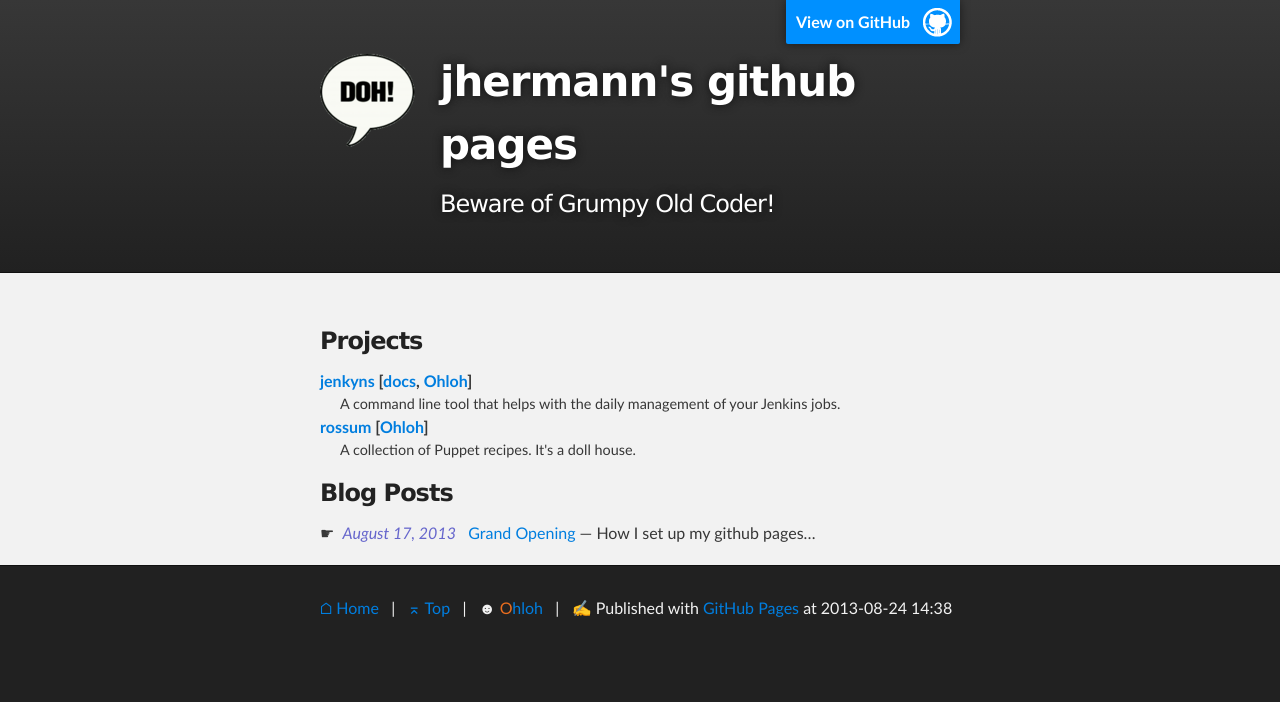
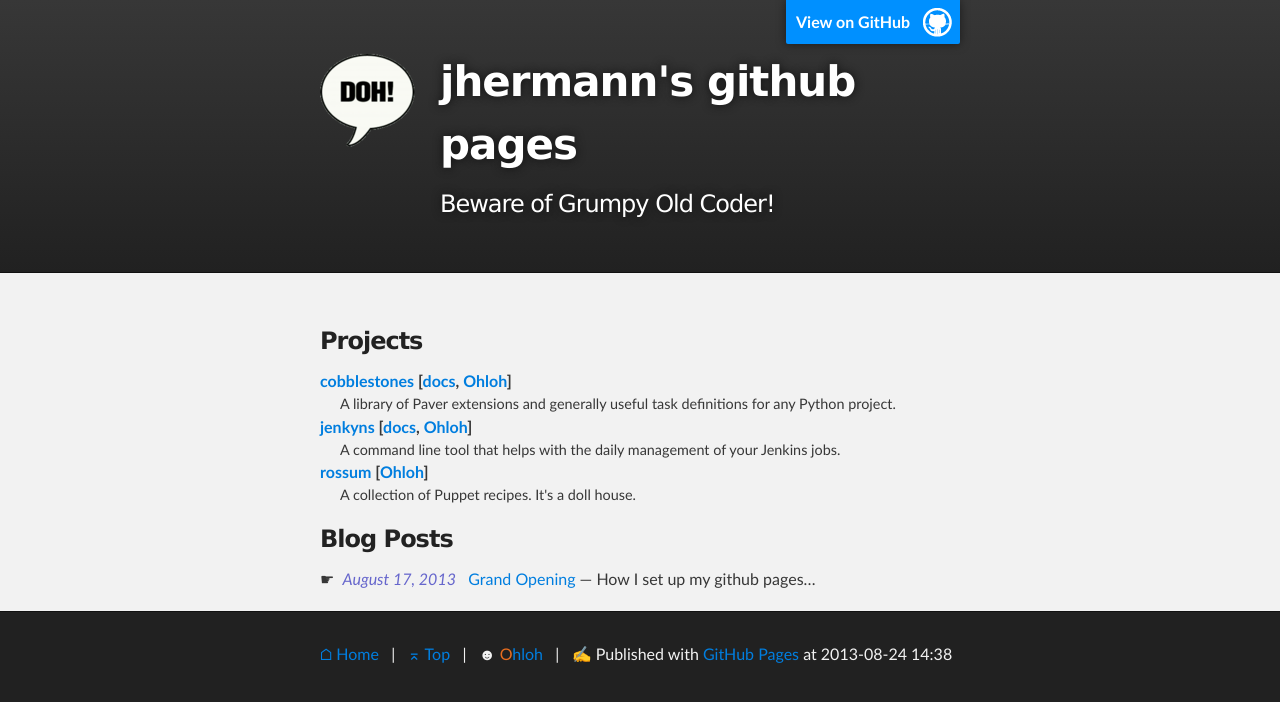
Before and after one commit to jhermann/jhermann.github.io, a Jekyll site: the page built from index.html, in a window 1280 px wide. Shown: the top 702 px of the page. Built offline with Jekyll 4.4.1, drawn with Linux system fonts in a browser that asks for light colours; Markdown is read by kramdown in place of the engine named in the settings.

Commit message:
entry for cobblestones added

```diff
--- a/index.html
+++ b/index.html
@@ -7,6 +7,14 @@ tagline: Beware of Grumpy Old Coder!
 <h3>Projects</h3>
 
 <dl>
+    <dt>
+        <a href="https://github.com/jhermann/cobblestones">cobblestones</a>
+        [<a href="/cobblestones">docs</a>, <a href="https://www.ohloh.net/p/cobblestones">Ohloh</a>]
+    </dt>
+    <dd>
+        A library of Paver extensions and generally useful task definitions for any Python project.
+    </dd>
+
     <dt>
         <a href="https://github.com/jhermann/jenkyns">jenkyns</a>
         [<a href="/jenkyns">docs</a>, <a href="https://www.ohloh.net/p/jenkyns">Ohloh</a>]
```
